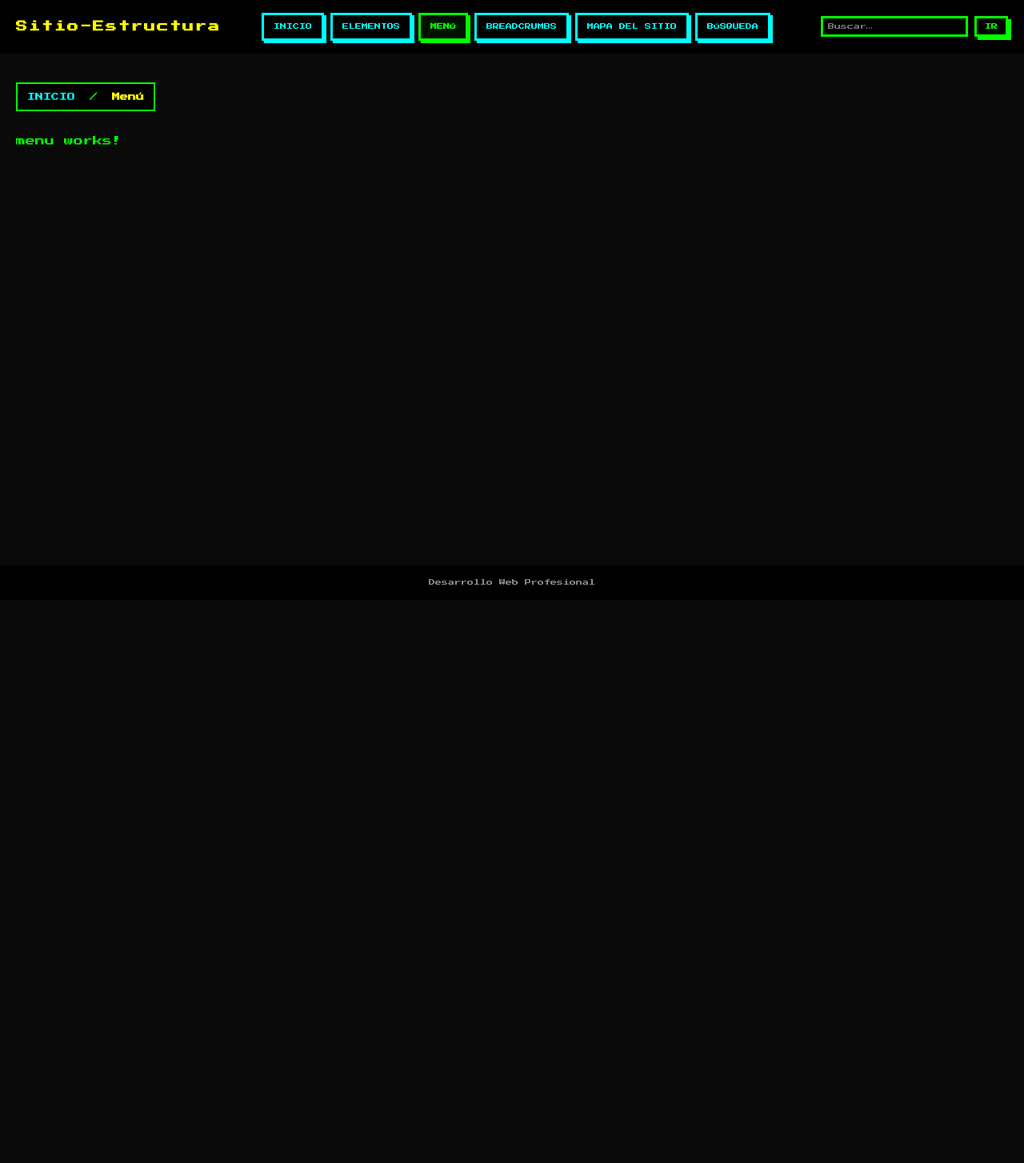
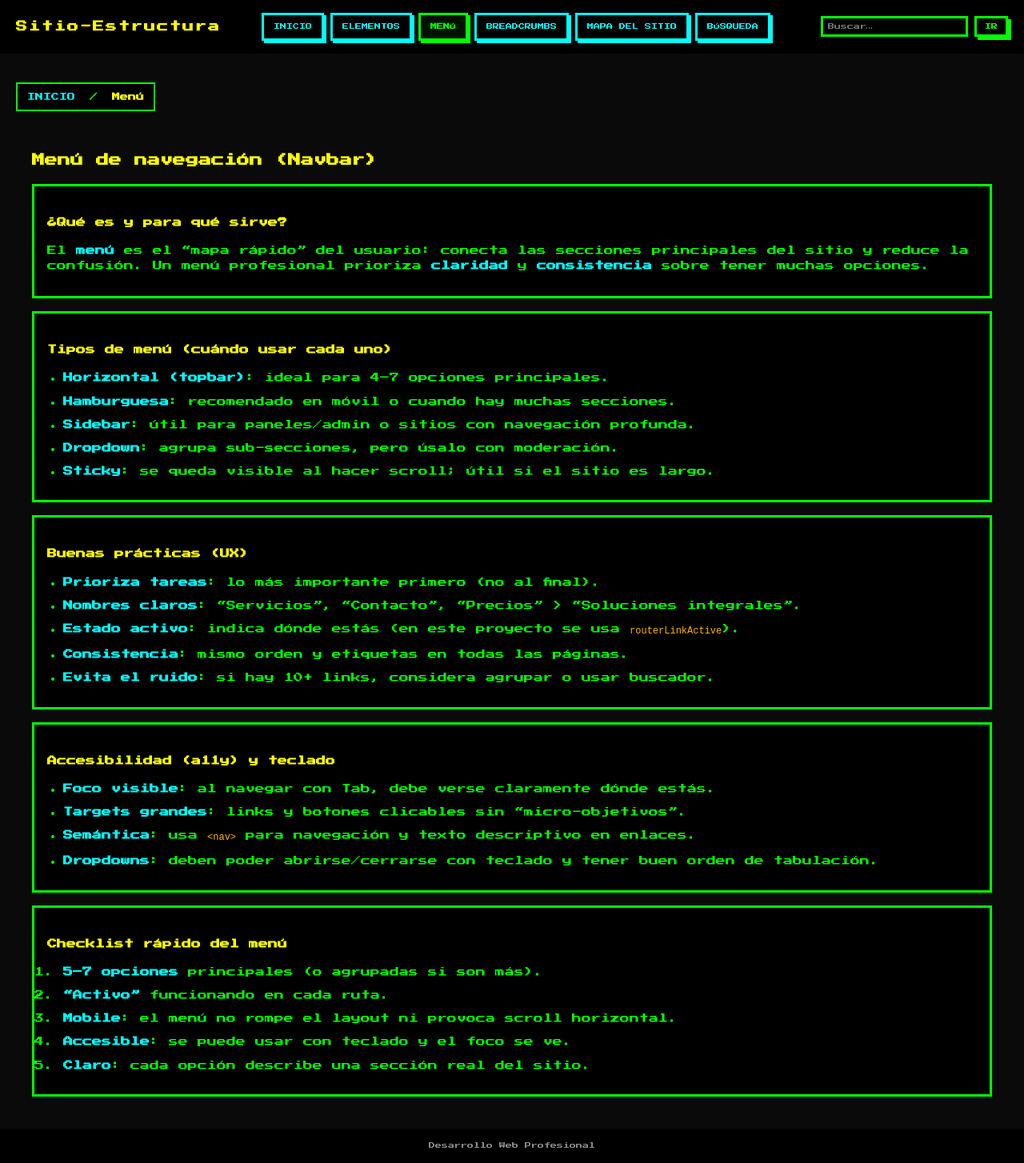
Before and after one commit to Christba03/Clases-IDGS-UTCV-8A, an Angular app in the folder sitio-estructura-busqueda/: page /menu in a window 1280 px wide. Shown: the whole page at 80% size. Before the commit the page ends 800 px from the top, so only its background shows below. Built offline with nearby package versions, Linux system fonts and the light colour scheme.

Commit message:
feat: Implement 'Menú de navegación' page content and retro styling

```diff
--- a/sitio-estructura-busqueda/src/app/pages/menu/menu.component.css
+++ b/sitio-estructura-busqueda/src/app/pages/menu/menu.component.css
@@ -0,0 +1,22 @@
+/* Match Inicio/Elementos spacing for lists and paragraphs */
+.retro-list {
+  margin: 0;
+  padding-left: 20px;
+}
+
+.retro-list li {
+  margin: 10px 0;
+}
+
+p {
+  margin: 0 0 12px 0;
+}
+
+/* Palabras clave (negritas) en azul para Menú */
+strong {
+  color: #00ffff;
+}
+
+code {
+  color: #ffb000;
+}
--- a/sitio-estructura-busqueda/src/app/pages/menu/menu.component.html
+++ b/sitio-estructura-busqueda/src/app/pages/menu/menu.component.html
@@ -1 +1,65 @@
-<p>menu works!</p>
+<div class="container mt-3">
+  <h2 class="mb-3">Menú de navegación (Navbar)</h2>
+
+  <div class="card mb-3">
+    <div class="card-body">
+      <h5 class="card-title">¿Qué es y para qué sirve?</h5>
+      <p>
+        El <strong>menú</strong> es el “mapa rápido” del usuario: conecta las secciones principales del sitio y reduce
+        la confusión. Un menú profesional prioriza <strong>claridad</strong> y <strong>consistencia</strong> sobre tener
+        muchas opciones.
+      </p>
+    </div>
+  </div>
+
+  <div class="card mb-3">
+    <div class="card-body">
+      <h5 class="card-title">Tipos de menú (cuándo usar cada uno)</h5>
+      <ul class="retro-list">
+        <li><strong>Horizontal (topbar)</strong>: ideal para 4–7 opciones principales.</li>
+        <li><strong>Hamburguesa</strong>: recomendado en móvil o cuando hay muchas secciones.</li>
+        <li><strong>Sidebar</strong>: útil para paneles/admin o sitios con navegación profunda.</li>
+        <li><strong>Dropdown</strong>: agrupa sub-secciones, pero úsalo con moderación.</li>
+        <li><strong>Sticky</strong>: se queda visible al hacer scroll; útil si el sitio es largo.</li>
+      </ul>
+    </div>
+  </div>
+
+  <div class="card mb-3">
+    <div class="card-body">
+      <h5 class="card-title">Buenas prácticas (UX)</h5>
+      <ul class="retro-list">
+        <li><strong>Prioriza tareas</strong>: lo más importante primero (no al final).</li>
+        <li><strong>Nombres claros</strong>: “Servicios”, “Contacto”, “Precios” &gt; “Soluciones integrales”.</li>
+        <li><strong>Estado activo</strong>: indica dónde estás (en este proyecto se usa <code>routerLinkActive</code>).</li>
+        <li><strong>Consistencia</strong>: mismo orden y etiquetas en todas las páginas.</li>
+        <li><strong>Evita el ruido</strong>: si hay 10+ links, considera agrupar o usar buscador.</li>
+      </ul>
+    </div>
+  </div>
+
+  <div class="card mb-3">
+    <div class="card-body">
+      <h5 class="card-title">Accesibilidad (a11y) y teclado</h5>
+      <ul class="retro-list">
+        <li><strong>Foco visible</strong>: al navegar con Tab, debe verse claramente dónde estás.</li>
+        <li><strong>Targets grandes</strong>: links y botones clicables sin “micro-objetivos”.</li>
+        <li><strong>Semántica</strong>: usa <code>&lt;nav&gt;</code> para navegación y texto descriptivo en enlaces.</li>
+        <li><strong>Dropdowns</strong>: deben poder abrirse/cerrarse con teclado y tener buen orden de tabulación.</li>
+      </ul>
+    </div>
+  </div>
+
+  <div class="card">
+    <div class="card-body">
+      <h5 class="card-title">Checklist rápido del menú</h5>
+      <ol class="retro-list">
+        <li><strong>5–7 opciones</strong> principales (o agrupadas si son más).</li>
+        <li><strong>“Activo”</strong> funcionando en cada ruta.</li>
+        <li><strong>Mobile</strong>: el menú no rompe el layout ni provoca scroll horizontal.</li>
+        <li><strong>Accesible</strong>: se puede usar con teclado y el foco se ve.</li>
+        <li><strong>Claro</strong>: cada opción describe una sección real del sitio.</li>
+      </ol>
+    </div>
+  </div>
+</div>
```
